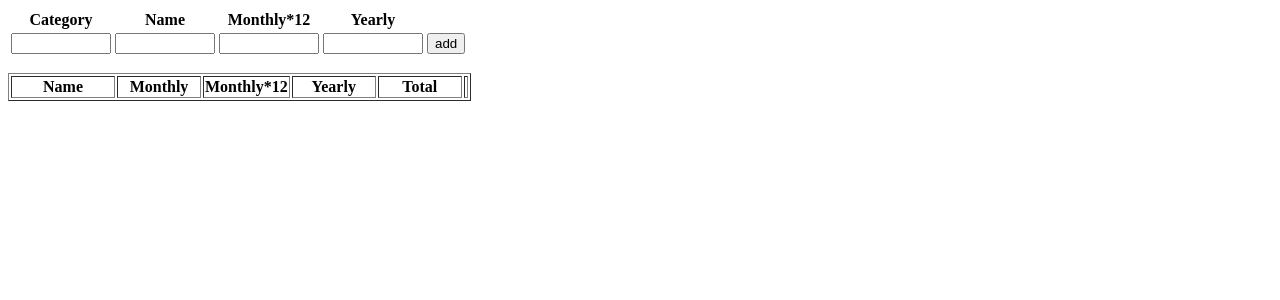
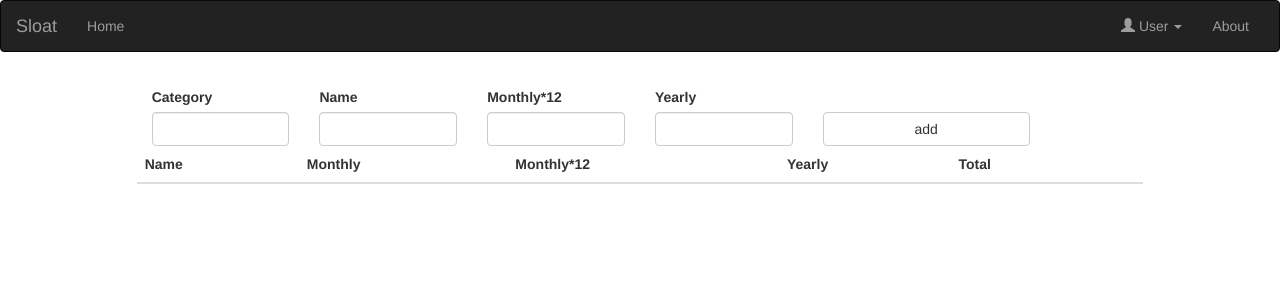
Before and after one commit to ssloat/budget, a Python web app: template mysite/templates/budget.html in a window 1280 px wide. Shown: the top 300 px of the page. Run offline with Jinja, Linux system fonts and the light colour scheme; the template is opened without the code that fills it, so the values that code supplies are empty; some libraries are stand-ins or nearby versions.

Commit message:
add user logins.  more bootstrap

```diff
--- a/mysite/__init__.py
+++ b/mysite/__init__.py
@@ -1,9 +1,11 @@
 import os
 from flask import Flask
+from flask_bootstrap import Bootstrap
 from flask.ext.sqlalchemy import SQLAlchemy
 from flask.ext.login import LoginManager
 
 app = Flask(__name__)
+Bootstrap(app)
 app.config.from_object('config')
 
 db = SQLAlchemy(app)
--- a/mysite/templates/base.html
+++ b/mysite/templates/base.html
@@ -5,58 +5,77 @@
     <meta http-equiv="X-UA-Compatible" content="IE=edge">
     <meta name="viewport" content="width=device-width, initial-scale=1">
     <!-- The above 3 meta tags *must* come first in the head; any other head content must come *after* these tags -->
-    <meta name="description" content="">
-    <meta name="author" content="">
+
+    <meta name="description" content="My Website">
+    <meta name="author" content="Stephen Sloat">
 
     <title>{{ title if title else 'Stephen Sloat' }}</title>
 
     <!-- Bootstrap core CSS -->
     <link href="/static/css/bootstrap.min.css" rel="stylesheet">
-    <link href="/static/css/dashboard.css" rel="stylesheet">
 
     {% block head %}{% endblock %}
   </head>
   <body>
-    {% with messages = get_flashed_messages() %}
-      {% if messages %}
-        <ul>
-        {% for message in messages %}
-            <li>{{ message }} </li>
-        {% endfor %}
-        </ul>
-      {% endif %}
-    {% endwith %}
-
-
       <!-- Static navbar -->
-      <nav class="navbar navbar-default navbar-inverse navbar-fixed-top">
+      <div class="navbar navbar-inverse"><!-- navbar-fixed-top -->
         <div class="container-fluid">
-          <div id="navbar" class="navbar-collapse collapse">
+          <div class="navbar-header">
+            <button type="button" class="navbar-toggle" data-toggle="collapse" data-target="#myNavbar">
+              <span class="icon-bar"></span>
+              <span class="icon-bar"></span>
+              <span class="icon-bar"></span>
+            </button>
+            <a class="navbar-brand" href="#">Sloat</a>
+          </div>
+          <div class="collapse navbar-collapse" id="myNavbar">
             <ul class="nav navbar-nav">
               <li{% block navbar_home %}{% endblock %}><a href="/">Home</a></li>
+            </ul>
+            <ul class="nav navbar-nav navbar-right">
+              <li class="dropdown">
+                <a class="dropdown-toggle" data-toggle="dropdown" href="#">
+                  <span class="glyphicon glyphicon-user"></span> User <span class="caret"></span>
+                </a>
+                <ul class="dropdown-menu">
+                  <li><a href="/login"><span class="glyphicon glyphicon-log-in"></span> Login</a></li>
+                  <li><a href="/logout">Logout</a></li>
+                </ul>
+              </li>
               <li{% block navbar_about %}{% endblock %}><a href="/about">About</a></li>
             </ul>
-          </div><!--/.nav-collapse -->
+          </div>
         </div><!--/.container-fluid -->
-      </nav>
+      </div>
 
       <!-- Main component for a primary marketing message or call to action -->
       <div class="container-fluid">
         <div class="row">
           <div class="col-md-1"> </div>
           <div class="col-md-10 main">
+          {% with messages = get_flashed_messages() %}
+            {% if messages %}
+              <ul>
+              {% for message in messages %}
+                  <li>{{ message }} </li>
+              {% endfor %}
+              </ul>
+            {% endif %}
+          {% endwith %}
+
           {% block content %}{% endblock %}
           <div class="col-md-1"> </div>
         </div>
       </div>
 
+    </body>
     <!-- Bootstrap core JavaScript
     ================================================== -->
     <!-- Placed at the end of the document so the pages load faster -->
+    <!--
     <script src="//code.jquery.com/jquery-1.10.2.js"></script>
-    <!--
-    <script src="https://ajax.googleapis.com/ajax/libs/jquery/1.11.2/jquery.min.js"></script>
     -->
+    <script src="https://ajax.googleapis.com/ajax/libs/jquery/1.12.0/jquery.min.js"></script>
     <script src="/static/js/bootstrap.min.js"></script>
     <!-- IE10 viewport hack for Surface/desktop Windows 8 bug
     <script src="../../assets/js/ie10-viewport-bug-workaround.js"></script>
@@ -72,5 +91,4 @@
     });
     </script>
     {% block scripts %}{% endblock %}
-    </body>
 </html>
--- /dev/null
+++ b/mysite/templates/bootstrap.html
@@ -0,0 +1,5 @@
+{% extends "bootstrap/base.html" %}
+
+{% block content %}
+  <h1>Hi!</h1>
+{% endblock %}
--- a/mysite/templates/budget.html
+++ b/mysite/templates/budget.html
@@ -1,10 +1,6 @@
-<head>
-  <link rel="stylesheet" href="/static/css/budget.css" type="text/css" />
-  <script src="https://ajax.googleapis.com/ajax/libs/jquery/1.12.0/jquery.min.js"></script>
+{% extends "base.html" %}
+{% block scripts %}
   <script src="/static/js/budget.js"></script>
-<!--
-  <script src="/static/js/jquery-1.12.2.min.js"></script>
--->
   <script>
 $(document).ready(function(){
     $.get("/rest/budget/{{ budget_id }}", function(data, status){
@@ -12,7 +8,7 @@ $(document).ready(function(){
         $("body > h1").text(data['name']);
     });
 
-    $("form input#add_item").click(function(){
+    $("form input[name='add_item']").click(function(){
         $.post("/rest/add_item/{{ budget_id }}",
             {
                 'category': $("form input[name='category']").val(),
@@ -26,40 +22,50 @@ $(document).ready(function(){
 
 });
   </script>
-</head>
+{% endblock %}
 
-<body>
-  <h1></h1>
-  <form>
-  <table>
+{% block content %}
+  <div class="container-fluid">
+    <form role="form">
+      <div class="form-group">
+        <div class="col-xs-2">
+          <label for="ex1">Category</label>
+          <input class="form-control" id="ex1" type="text" name="category">
+        </div>
+        <div class="col-xs-2">
+          <label for="ex2">Name</label>
+          <input class="form-control" id="ex2" type="text" name="name">
+        </div>
+        <div class="col-xs-2">
+          <label for="ex3">Monthly*12</label>
+          <input class="form-control" id="ex3" type="text" name="monthly">
+        </div>
+        <div class="col-xs-2">
+          <label for="ex4">Yearly</label>
+          <input class="form-control" id="ex4" type="text" name="yearly">
+        </div>
+        <div class="col-xs-1">
+          <label for="add_item">&nbsp</label>
+          <input class="btn btn-default" name="add_item" value="add">
+        </div>
+      </div>
+    </form>
+  </div>
+
+
+  <div class="container-fluid">
+    <table class="table table-hover" id='budget'>
+      <thead>
         <tr>
-      <th>Category</th>
           <th>Name</th>
+          <th>Monthly</th>
           <th>Monthly*12</th>
           <th>Yearly</th>
-      <th/>
-    </tr>
-    <tr>
-      <td> <input type="text" name="category" style="width:100px"> </td>
-      <td> <input type="text" name="name" style="width:100px"> </td>
-      <td> <input type="text" name="monthly" style="width:100px"> </td>
-      <td> <input type="text" name="yearly" style="width:100px"> </td>
-      <td> <input id="add_item" type="button" value="add"> </td>
-    </tr>
-  </table>
-  </form>
-
-  <table id='budget' border="1">
-    <thead>
-      <tr>
-        <th style="width:100px">Name</th>
-        <th style="width:80px">Monthly</th>
-        <th style="width:80px">Monthly*12</th>
-        <th style="width:80px">Yearly</th>
-        <th style="width:80px">Total</th>
+          <th>Total</th>
           <th/>
         </tr>
       </thead>
       <tbody> </tbody>
     </table>
-</body>
+  </div>
+{% endblock %}
```
Also changed, not shown: mysite/budget/forms.py (added, +8 -0 lines), mysite/budget/views.py (+17 -15 lines), mysite/templates/index.html (+27 -15 lines), mysite/templates/login.html (added, +11 -0 lines). Lines whose indentation alone changed are shown as unchanged.
